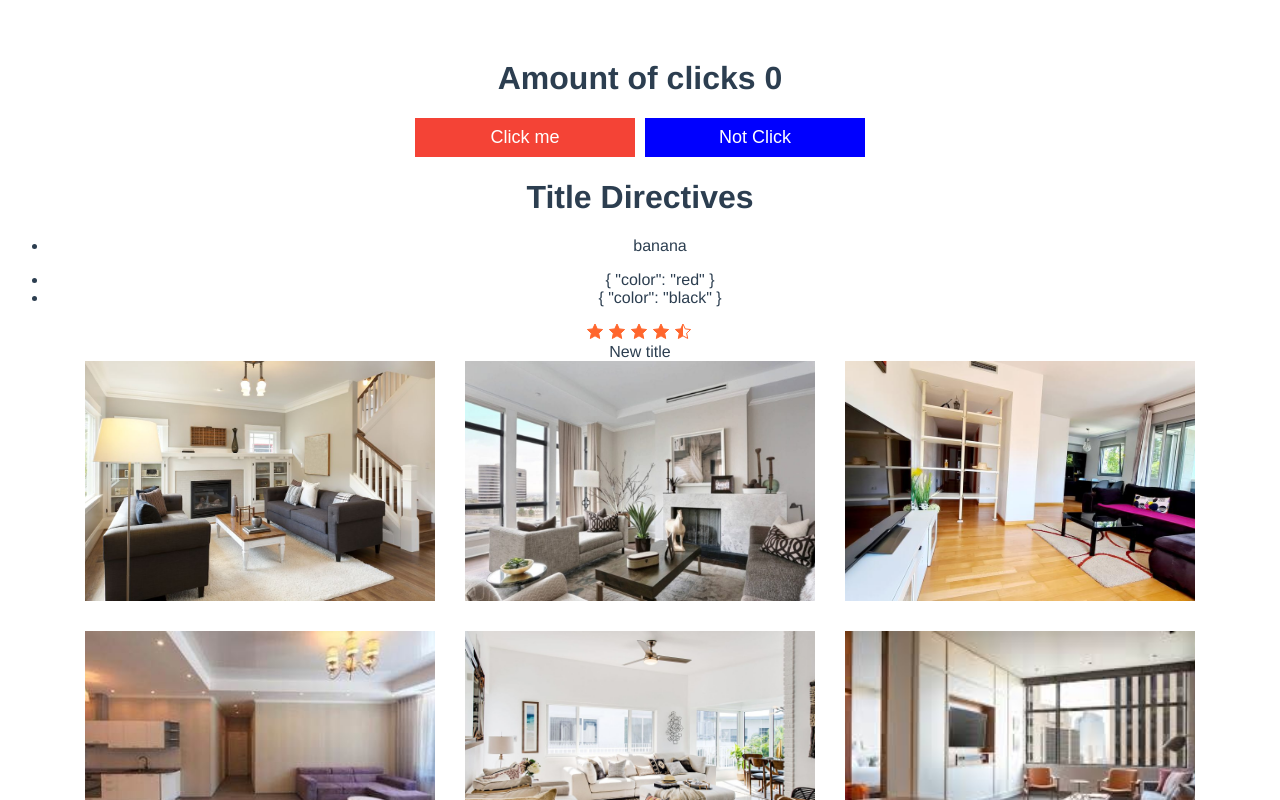
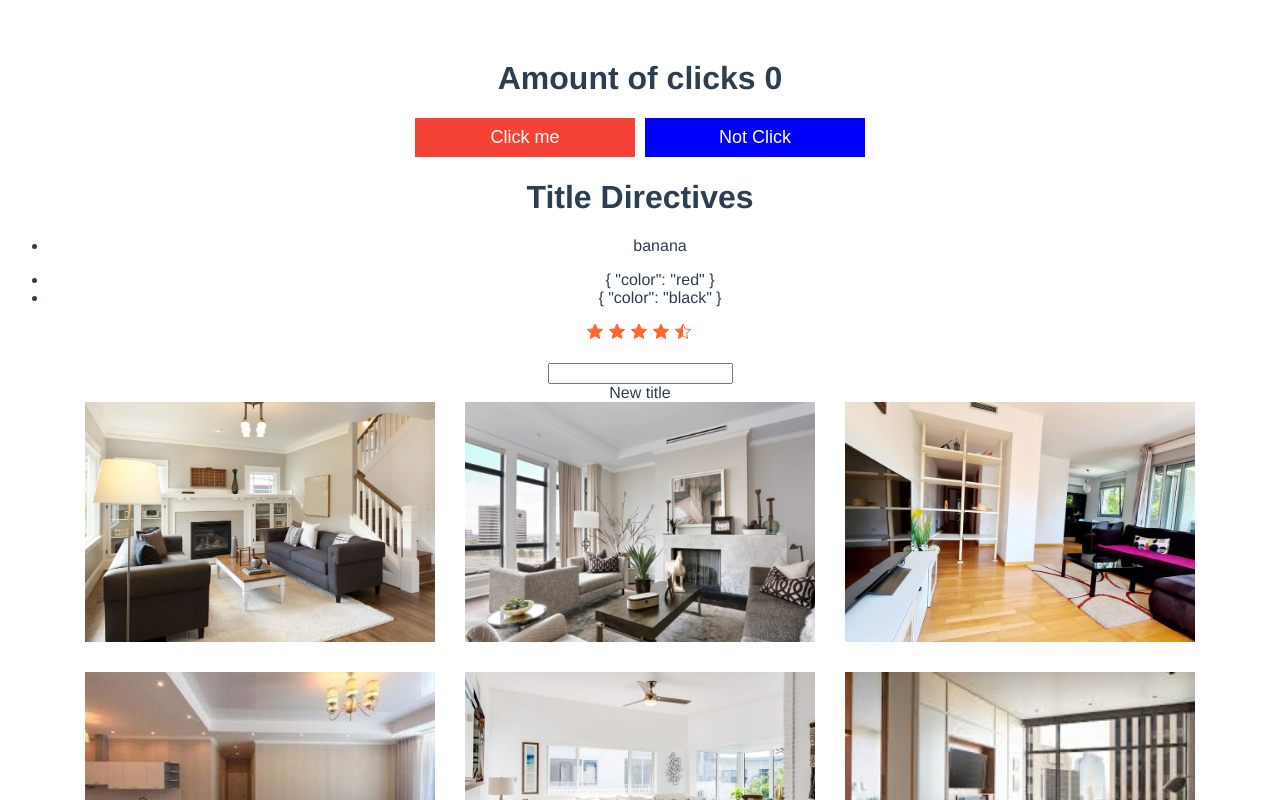
Before and after one commit to Taras-Roboteckyi/Vue-CLI_first-app, a Vue app: page / in a window 1280 px wide. Shown: the top 800 px of the page. Built offline with nearby package versions, Linux system fonts and the light colour scheme.

Commit message:
add v-model directive

```diff
--- a/src/App.vue
+++ b/src/App.vue
@@ -5,6 +5,8 @@
     <ButtonClick outlined>Not Click</ButtonClick>
     <DirectivesTest />
     <StarRating :rating="4.5" />
+    <h2>{{ text }}</h2>
+    <input type="text" :value="text" @input="event => text = event.target.value">
     <ApartmentsList :items="apartments">
 
       <template v-slot:title>New title</template>
@@ -31,7 +33,7 @@ export default {
   name: "App",
   components: { ButtonClick, DirectivesTest, StarRating, ApartmentsList, ApartmentsItem, },
   data() {
-    return { apartments, amountOfClicks: 0 }
+    return { apartments, amountOfClicks: 0, text: '' }
   },
   computed: {
     title() {
```
